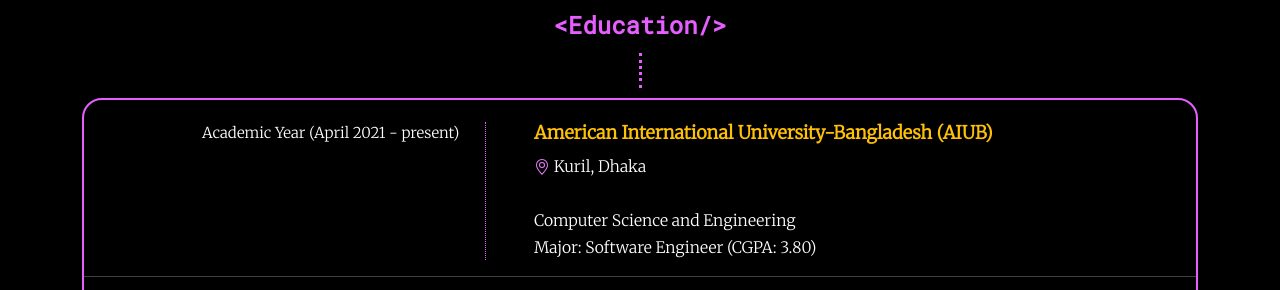
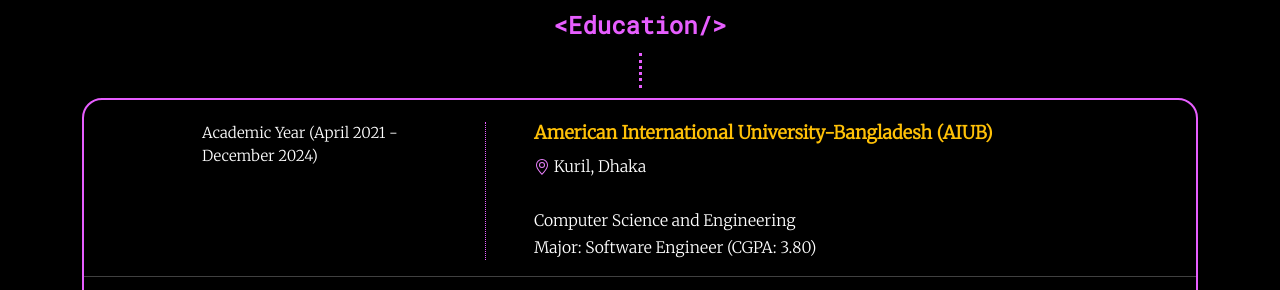
Before and after one commit to AlifTalha/Host, a plain HTML site: page index.html in a window 1280 px wide. Shown: the part 2365-2655 px from the top of the page. Drawn offline with nearby package versions, Linux system fonts and the light colour scheme.

Commit message:
Update index.html

```diff
--- a/index.html
+++ b/index.html
@@ -198,7 +198,7 @@
     <!-- AIUB Education Section -->
     <div class="row justify-content-center resume-content-education-school">
       <div class="col-12 col-md-3 period ps-4 ps-md-0">
-        Academic Year (April 2021 - present)
+        Academic Year (April 2021 - December 2024)
       </div>
       <div class="col-12 col-md-6 resume-content-education-text ms-md-4 ps-4">
         <p class="h4 fw-bold">American International University-Bangladesh (AIUB)</p>
```
